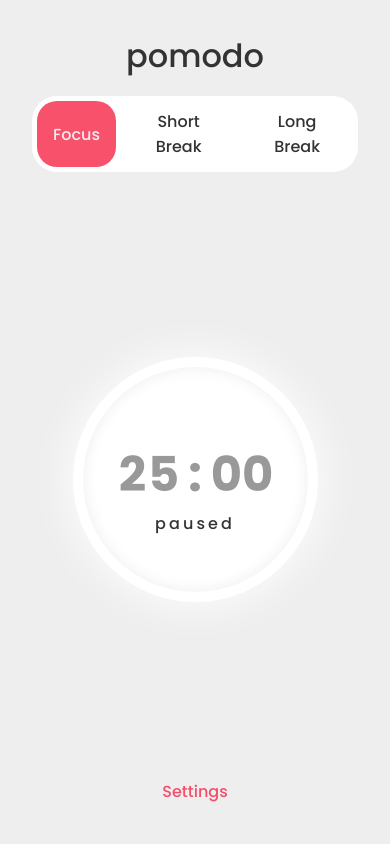
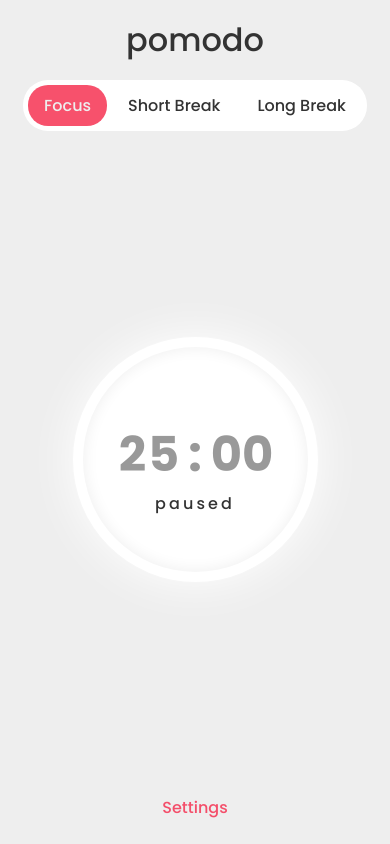
Before and after one commit to ivteplo/pomodo, a Vue app: page / in a window 390 px wide. Built offline with nearby package versions, Linux system fonts and the light colour scheme.

Commit message:
:iphone: Improve UI on mobile

```diff
--- a/src/App.vue
+++ b/src/App.vue
@@ -214,7 +214,7 @@ export default {
   -webkit-tap-highlight-color: transparent;
   user-select: none;
 
-  flex-grow: 1;
+  flex: 1;
 
   display: flex;
   flex-direction: column;
@@ -222,12 +222,12 @@ export default {
   justify-content: space-between;
   align-items: center;
 
-  padding: 2rem;
+  padding: 1rem;
+  box-sizing: border-box;
 }
 
 #app > header {
   align-items: center;
-  margin-bottom: 4rem;
 }
 
 #app > header h1 {
@@ -268,7 +268,7 @@ export default {
 }
 
 .settings-button {
-  margin-top: 3rem;
+  /* margin-top: 5rem; */
 }
 
 .settings {
```
